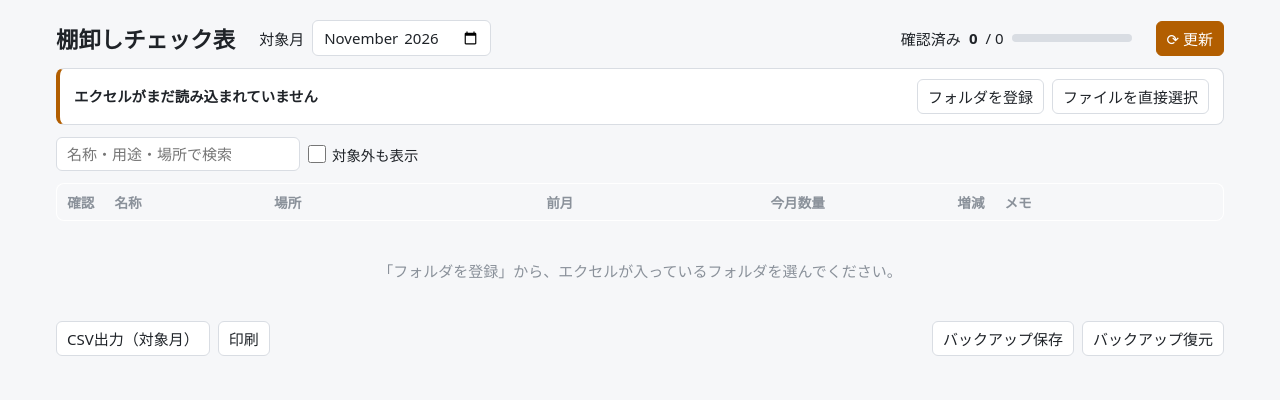
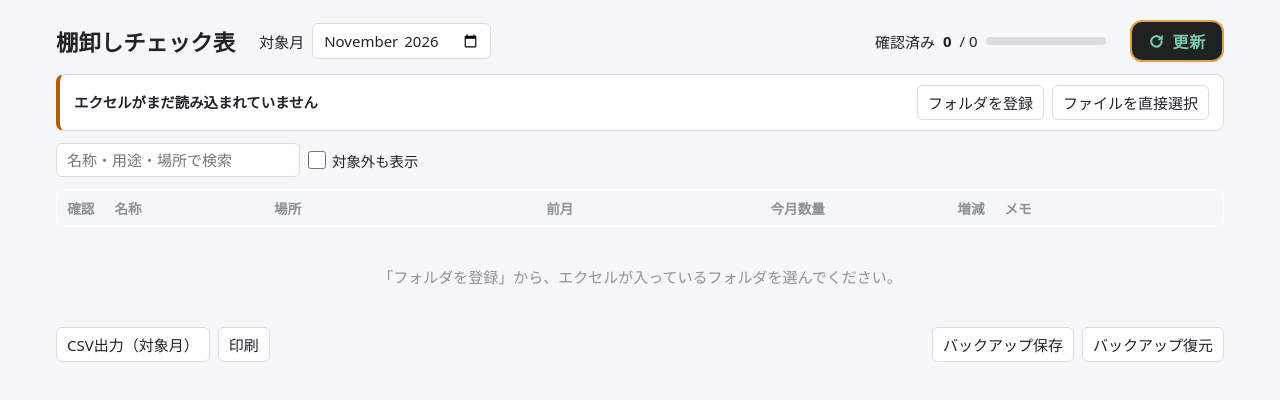
Before and after one commit to akira-1229/inventory, a plain HTML site: page index.html in a window 1280 px wide. Drawn offline with Linux system fonts and the light colour scheme.

Commit message:
更新ボタンのデザインを変更（暗い背景・ミント色・回転矢印アイコン）
Co-Authored-By: Claude Opus 5.5 <noreply@anthropic.com>
Claude-Session: https://claude.ai/code/session_01EAbkc9ue83La9b6r4fKJ6P

```diff
--- a/css/style.css
+++ b/css/style.css
@@ -38,9 +38,21 @@ main { max-width: 1200px; margin: 0 auto; padding: 0 16px 32px; }
 .app-header h1 { font-size: 1.4rem; margin: 0; }
 .month { display: flex; align-items: center; gap: 8px; }
 .progress { display: flex; align-items: center; gap: 8px; margin-left: auto; }
-.refresh { white-space: nowrap; }
-.refresh:disabled { opacity: .7; cursor: wait; }
-.refresh.attention { background: var(--low-text); border-color: var(--low-text); }
+/* 右上の更新ボタン */
+.refresh {
+  display: inline-flex; align-items: center; gap: 8px;
+  padding: 7px 16px;
+  background: #1e2321; color: #7cc7b1;
+  border: 2px solid #353c39; border-radius: 12px;
+  font-weight: 600; font-size: 1rem; letter-spacing: .05em; white-space: nowrap;
+}
+.refresh:hover { border-color: #7cc7b1; }
+.refresh:disabled { cursor: wait; }
+.refresh-icon { width: 1.05em; height: 1.05em; flex: none; }
+.refresh.spinning .refresh-icon { animation: spin 1s linear infinite; }
+@keyframes spin { to { transform: rotate(360deg); } }
+/* 許可切れ・火曜未確認のときは枠をオレンジに */
+.refresh.attention { border-color: #e0a04a; }
 .bar { display: inline-block; width: 120px; height: 8px; background: var(--border); border-radius: 4px; overflow: hidden; }
 .bar > span { display: block; height: 100%; background: var(--up); transition: width .2s; }
 
--- a/index.html
+++ b/index.html
@@ -14,7 +14,7 @@
       <input type="month" id="month">
     </div>
     <div class="progress" id="progress"></div>
-    <button id="reload" class="primary refresh no-print" title="エクセルを読み込み直す">⟳ 更新</button>
+    <button id="reload" class="refresh no-print" title="エクセルを読み込み直す"><svg class="refresh-icon" viewBox="0 0 24 24" aria-hidden="true"><path d="M19.5 12a7.5 7.5 0 1 1-2.2-5.3" fill="none" stroke="currentColor" stroke-width="3" stroke-linecap="round"/><path d="M20.5 3.5v6.2h-6.2z" fill="currentColor" stroke="currentColor" stroke-width="1" stroke-linejoin="round"/></svg><span class="refresh-label">更新</span></button>
   </header>
 
   <main>
--- a/js/app.js
+++ b/js/app.js
@@ -263,13 +263,15 @@
     loading = true;
     const btn = $('#reload');
     btn.disabled = true;
-    btn.textContent = '更新中…';
+    btn.querySelector('.refresh-label').textContent = '更新中…';
+    btn.classList.add('spinning');
     try {
       await readFolder();
     } finally {
       loading = false;
       btn.disabled = false;
-      btn.textContent = '⟳ 更新';
+      btn.querySelector('.refresh-label').textContent = '更新';
+      btn.classList.remove('spinning');
     }
   });
 
```
